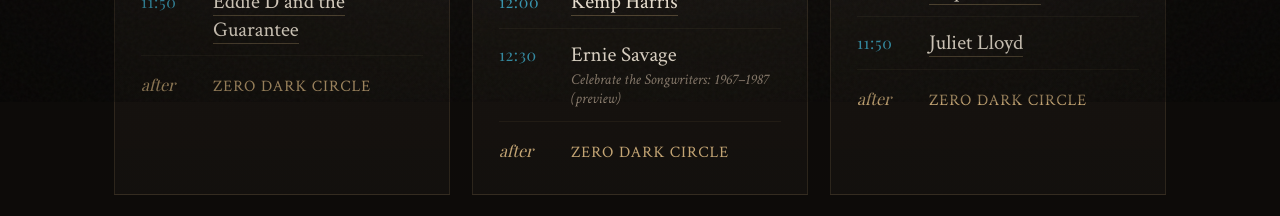
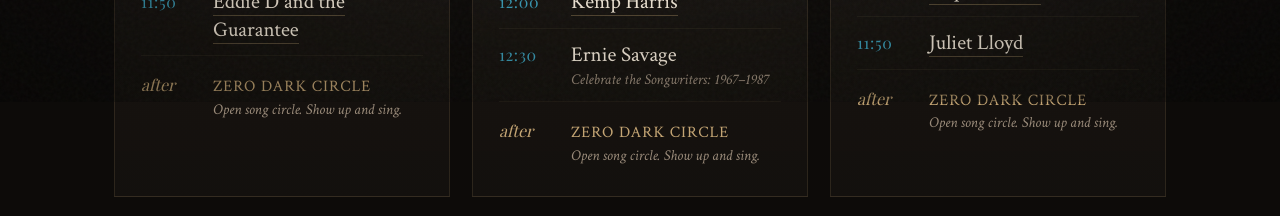
Before and after one commit to erniesavage/ernie-savage-booking, a Next.js app: page /nerfa in a window 1280 px wide. Shown: the part 698-914 px from the top of the page. Built offline with nearby package versions, Linux system fonts and the light colour scheme; a web font is replaced by a local one.

Commit message:
NERFA-page-open-song-circle

```diff
--- a/src/app/nerfa/nerfa.css
+++ b/src/app/nerfa/nerfa.css
@@ -138,6 +138,7 @@
 .slot-circle { margin-top: 4px; }
 .slot-circle .slot-time { color: var(--gold); font-style: italic; letter-spacing: 0; }
 .slot-circle .slot-name { color: var(--gold); font-size: 16px; letter-spacing: 0.06em; text-transform: uppercase; }
+.slot-circle .slot-note { text-transform: none; letter-spacing: 0; font-size: 15px; }
 
 /* Zero Dark Circle strip */
 .zdc {
--- a/src/app/nerfa/page.tsx
+++ b/src/app/nerfa/page.tsx
@@ -42,7 +42,7 @@ const NIGHTS: Night[] = [
       { time: '11:00', name: 'Chelsea Berry', url: 'https://chelseaberry.com' },
       { time: '11:30', name: 'Claire Wellin', url: 'https://www.clairewellin.com' },
       { time: '12:00', name: 'Kemp Harris', url: 'https://kempharris.band' },
-      { time: '12:30', name: 'Ernie Savage', note: 'Celebrate the Songwriters: 1967–1987 (preview)' },
+      { time: '12:30', name: 'Ernie Savage', note: 'Celebrate the Songwriters: 1967–1987' },
     ],
   },
   {
@@ -118,7 +118,10 @@ export default function NerfaPage() {
                   ))}
                   <li className="slot slot-circle">
                     <span className="slot-time">after</span>
-                    <span className="slot-name">Zero Dark Circle</span>
+                    <span className="slot-name">
+                      Zero Dark Circle
+                      <span className="slot-note">Open song circle. Show up and sing.</span>
+                    </span>
                   </li>
                 </ul>
               </article>
```
